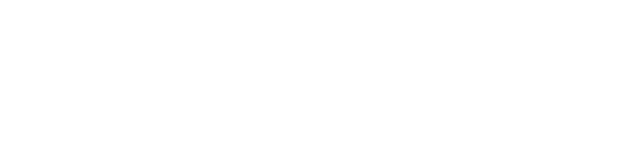
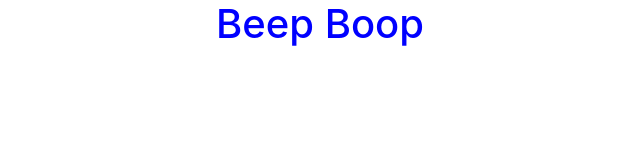
Before and after one commit to TamaraTrefilova/week_3_project, a plain HTML site: page index.html in a window 1280 px wide. Shown: the whole page, without its empty margins (320-960 px from the left). Drawn offline with Linux system fonts and the light colour scheme.

```diff
--- a/css/styles.css
+++ b/css/styles.css
@@ -0,0 +1,5 @@
+h1{
+  text-align: center;
+  color: blue;
+
+}
--- a/index.html
+++ b/index.html
@@ -7,11 +7,11 @@
     <link href="css/styles.css" rel="stylesheet" type="text/css">
     <script src="js/jquery-3.4.1.js"></script>
     <script src="js/scripts.js"></script>
-    <title>Week_3_project</title>
+    <title>Beep Boop</title>
   </head>
   <body>
   <div class="container">
-
+    <h1>Beep Boop</h1>
   </div>
   </body>
 </html>
```
Also changed, not shown: 1 other file.
